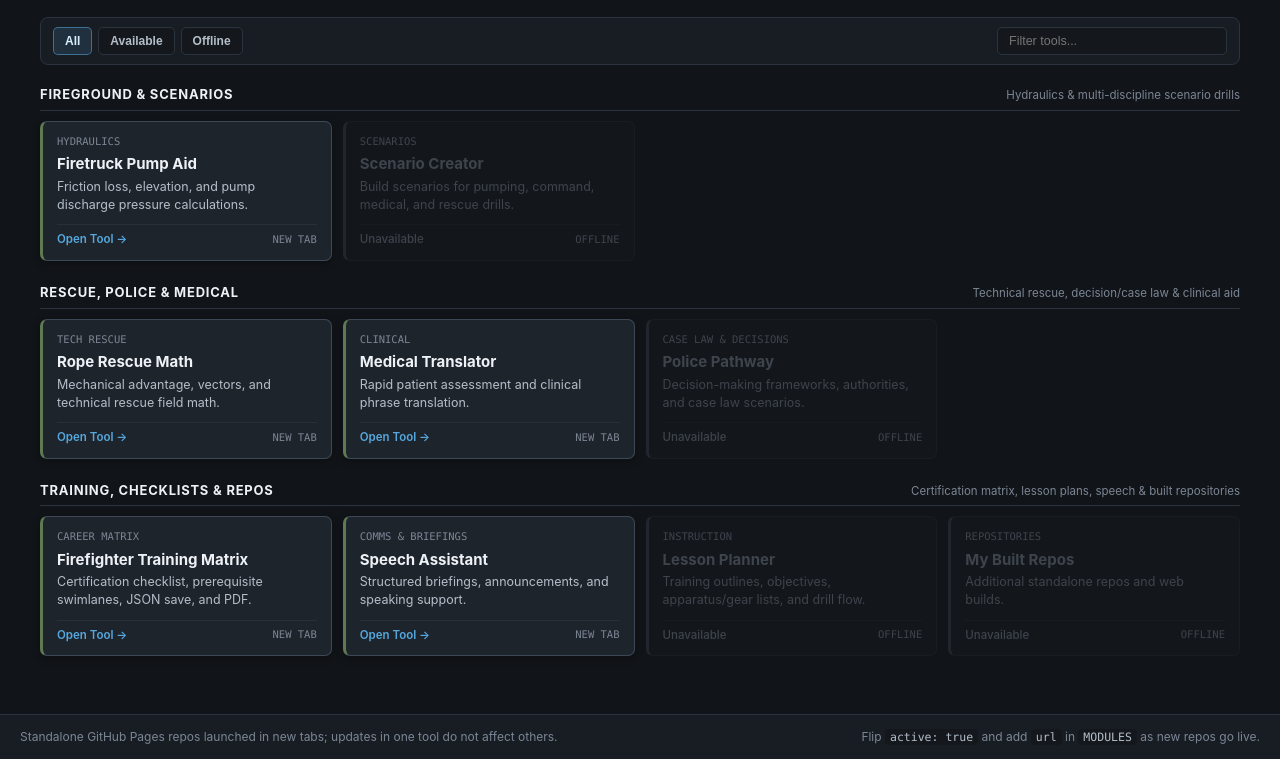
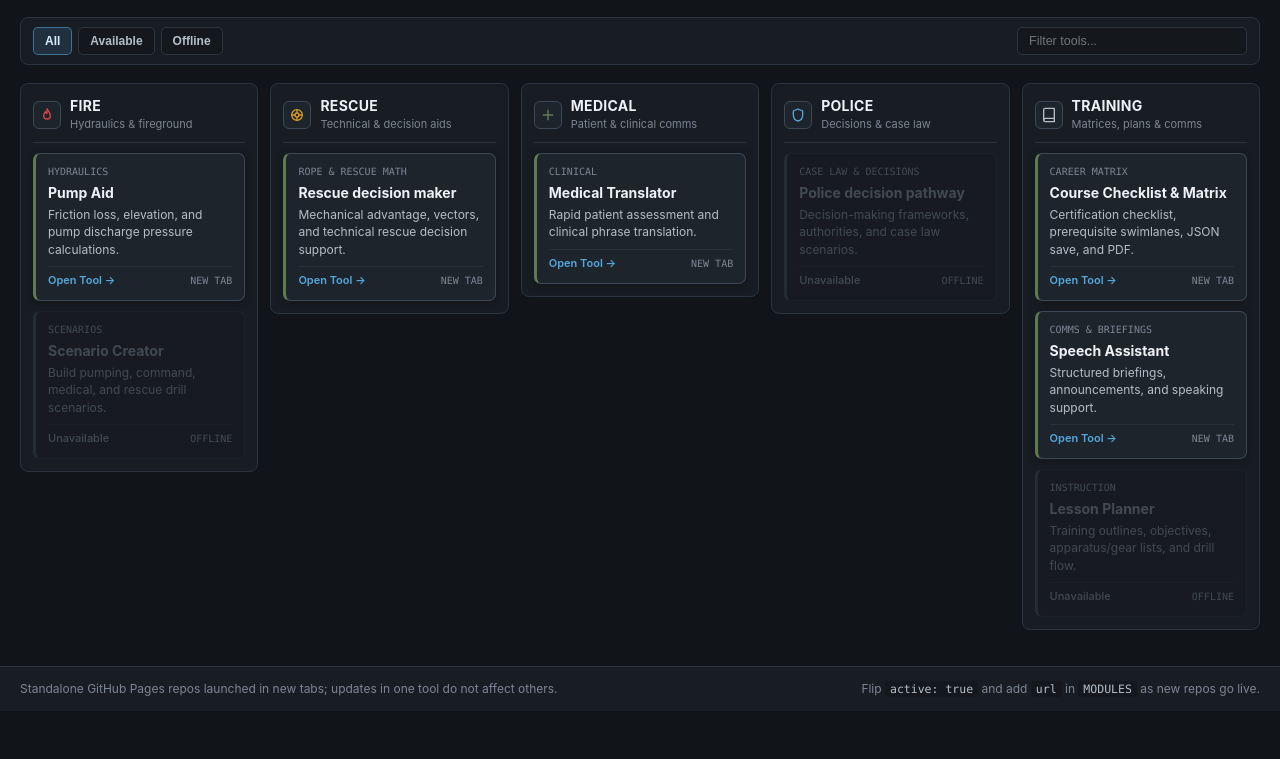
Before and after one commit to Gerber111213/First-responder-assistant, a plain HTML site: page index.html in a window 1280 px wide. Shown: the part 74-833 px from the top of the page. After the commit the page ends 800 px from the top, so only its background shows below. Drawn offline with Linux system fonts and the light colour scheme.

Commit message:
Refactor layout and styles in index.html
Updated layout styles and adjusted element properties in index.html. Introduced a new columns-board layout for better organization of content.

```diff
--- a/index.html
+++ b/index.html
@@ -58,7 +58,7 @@
     }
 
     .wrap {
-      max-width: 1240px;
+      max-width: 1480px;
       margin: 0 auto;
     }
 
@@ -134,7 +134,7 @@
       border: 1px solid var(--border-soft);
       border-radius: 8px;
       padding: 9px 12px;
-      margin-bottom: 20px;
+      margin-bottom: 18px;
       display: flex;
       flex-wrap: wrap;
       align-items: center;
@@ -186,39 +186,62 @@
       border-color: var(--sky);
     }
 
-    .bay {
-      margin-bottom: 22px;
+    /* 5-Column Discipline Layout */
+    .columns-board {
+      display: grid;
+      grid-template-columns: repeat(5, minmax(0, 1fr));
+      gap: 12px;
+      align-items: start;
     }
 
-    .bay-head {
+    .col-panel {
+      background: var(--bg-surface);
+      border: 1px solid var(--border-soft);
+      border-radius: 8px;
+      padding: 12px;
       display: flex;
-      flex-wrap: wrap;
-      align-items: baseline;
-      justify-content: space-between;
-      gap: 8px;
-      margin-bottom: 10px;
-      padding-bottom: 6px;
+      flex-direction: column;
+      gap: 10px;
+      min-width: 0;
+    }
+
+    .col-header {
+      display: flex;
+      align-items: center;
+      gap: 9px;
+      padding-bottom: 9px;
       border-bottom: 1px solid var(--border-soft);
     }
 
-    .bay-name {
+    .col-graphic {
+      width: 28px;
+      height: 28px;
+      border-radius: 6px;
+      background: var(--bg-card);
+      border: 1px solid var(--border-accent);
+      display: grid;
+      place-items: center;
+      flex-shrink: 0;
+    }
+
+    .col-graphic svg {
+      width: 16px;
+      height: 16px;
+    }
+
+    .col-title {
       margin: 0;
-      font-size: 13px;
+      font-size: 14px;
       font-weight: 700;
+      letter-spacing: 0.02em;
       text-transform: uppercase;
-      letter-spacing: 0.06em;
       color: var(--text-primary);
     }
 
-    .bay-hint {
-      font-size: 11.5px;
+    .col-sub {
+      margin: 1px 0 0;
+      font-size: 11px;
       color: var(--text-muted);
-    }
-
-    .grid {
-      display: grid;
-      grid-template-columns: repeat(auto-fill, minmax(265px, 1fr));
-      gap: 11px;
     }
 
     /* Active / Live Opaque Button */
@@ -226,13 +249,13 @@
       display: flex;
       flex-direction: column;
       justify-content: space-between;
-      gap: 10px;
+      gap: 8px;
       text-decoration: none;
       background: var(--bg-card);
       border: 1px solid var(--border-accent);
       border-left: 3px solid var(--olive);
       border-radius: 7px;
-      padding: 12px 14px;
+      padding: 11px 12px;
       color: var(--text-primary);
       opacity: 1;
       cursor: pointer;
@@ -252,12 +275,12 @@
       display: flex;
       flex-direction: column;
       justify-content: space-between;
-      gap: 10px;
+      gap: 8px;
       background: #161a20;
       border: 1px solid #242a33;
       border-left: 3px solid #39414d;
       border-radius: 7px;
-      padding: 12px 14px;
+      padding: 11px 12px;
       color: var(--text-muted);
       opacity: 0.42;
       pointer-events: none;
@@ -265,29 +288,23 @@
       cursor: not-allowed;
     }
 
-    .tool-top {
-      display: flex;
-      align-items: center;
-      justify-content: space-between;
-      gap: 8px;
-    }
-
     .tool-cat {
       font-family: var(--font-mono);
-      font-size: 10.5px;
+      font-size: 10px;
       color: var(--text-muted);
+      display: block;
     }
 
     .tool-title {
-      margin: 4px 0 3px;
-      font-size: 15px;
+      margin: 3px 0 3px;
+      font-size: 14px;
       font-weight: 700;
       color: inherit;
     }
 
     .tool-desc {
       margin: 0;
-      font-size: 12.5px;
+      font-size: 12px;
       color: var(--text-secondary);
     }
 
@@ -299,7 +316,7 @@
       display: flex;
       align-items: center;
       justify-content: space-between;
-      font-size: 11.5px;
+      font-size: 11px;
       font-weight: 600;
       color: var(--sky);
       padding-top: 6px;
@@ -313,9 +330,18 @@
 
     .tool-foot span:last-child {
       font-family: var(--font-mono);
-      font-size: 10.5px;
+      font-size: 10px;
       color: var(--text-muted);
       font-weight: 500;
+    }
+
+    .empty-col {
+      padding: 14px 10px;
+      text-align: center;
+      font-size: 11.5px;
+      color: var(--text-muted);
+      border: 1px dashed var(--border-soft);
+      border-radius: 6px;
     }
 
     .empty-state {
@@ -351,6 +377,18 @@
       background: var(--bg-input);
       padding: 1px 5px;
       border-radius: 4px;
+    }
+
+    @media (max-width: 1220px) {
+      .columns-board {
+        grid-template-columns: repeat(3, minmax(0, 1fr));
+      }
+    }
+
+    @media (max-width: 780px) {
+      .columns-board {
+        grid-template-columns: 1fr;
+      }
     }
   </style>
 </head>
@@ -391,7 +429,7 @@
       />
     </div>
 
-    <div id="bays"></div>
+    <div class="columns-board" id="columnsBoard"></div>
   </main>
 
   <footer class="foot">
@@ -402,82 +440,129 @@
   </footer>
 
   <script>
-    const BAYS = [
+    const COLUMNS = [
       {
-        id: "fire-scenarios",
-        title: "Fireground & Scenarios",
-        hint: "Hydraulics & multi-discipline scenario drills"
+        id: "fire",
+        title: "Fire",
+        sub: "Hydraulics & fireground",
+        icon: `
+          <svg viewBox="0 0 24 24" fill="none" stroke="#d94848" stroke-width="2" stroke-linecap="round" stroke-linejoin="round" aria-hidden="true">
+            <path d="M12 3c2.5 3.5 5 5.5 5 10a5 5 0 0 1-10 0c0-2.5 1.5-4.5 2.5-6 .2 1.8 1.2 2.5 2.5 2.5 0-2.5 0-4.5 0-6.5z"/>
+          </svg>
+        `
       },
       {
-        id: "rescue-le-med",
-        title: "Rescue, Police & Medical",
-        hint: "Technical rescue, decision/case law & clinical aid"
+        id: "rescue",
+        title: "Rescue",
+        sub: "Technical & decision aids",
+        icon: `
+          <svg viewBox="0 0 24 24" fill="none" stroke="#d99b26" stroke-width="2" stroke-linecap="round" stroke-linejoin="round" aria-hidden="true">
+            <circle cx="12" cy="12" r="8"/>
+            <circle cx="12" cy="12" r="3"/>
+            <path d="M12 4v5M12 15v5M4 12h5M15 12h5"/>
+          </svg>
+        `
       },
       {
-        id: "training-repos",
-        title: "Training, Checklists & Repos",
-        hint: "Certification matrix, lesson plans, speech & built repositories"
+        id: "medical",
+        title: "Medical",
+        sub: "Patient & clinical comms",
+        icon: `
+          <svg viewBox="0 0 24 24" fill="none" stroke="#5f7a52" stroke-width="2.2" stroke-linecap="round" stroke-linejoin="round" aria-hidden="true">
+            <path d="M12 5v14M5 12h14"/>
+          </svg>
+        `
+      },
+      {
+        id: "police",
+        title: "Police",
+        sub: "Decisions & case law",
+        icon: `
+          <svg viewBox="0 0 24 24" fill="none" stroke="#55a8de" stroke-width="2" stroke-linecap="round" stroke-linejoin="round" aria-hidden="true">
+            <path d="M12 3l7 3v6c0 5-3.2 8.2-7 9-3.8-.8-7-4-7-9V6l7-3z"/>
+          </svg>
+        `
+      },
+      {
+        id: "training",
+        title: "Training",
+        sub: "Matrices, plans & comms",
+        icon: `
+          <svg viewBox="0 0 24 24" fill="none" stroke="#b4bec9" stroke-width="2" stroke-linecap="round" stroke-linejoin="round" aria-hidden="true">
+            <path d="M4 19.5A2.5 2.5 0 0 1 6.5 17H20"/>
+            <path d="M6.5 2H20v20H6.5A2.5 2.5 0 0 1 4 19.5v-15A2.5 2.5 0 0 1 6.5 2z"/>
+          </svg>
+        `
       }
     ];
 
     const MODULES = [
+      // Fire
       {
         id: "pump-aid",
-        bay: "fire-scenarios",
+        col: "fire",
         cat: "HYDRAULICS",
-        title: "Firetruck Pump Aid",
+        title: "Pump Aid",
         desc: "Friction loss, elevation, and pump discharge pressure calculations.",
         url: "https://gerber111213.github.io/Firetruck-Pump-Aid/",
         active: true
       },
       {
-        id: "scenario-builder",
-        bay: "fire-scenarios",
+        id: "scenario-fire",
+        col: "fire",
         cat: "SCENARIOS",
         title: "Scenario Creator",
-        desc: "Build scenarios for pumping, command, medical, and rescue drills.",
+        desc: "Build pumping, command, medical, and rescue drill scenarios.",
         url: "",
         active: false
       },
+
+      // Rescue
       {
-        id: "rescue-tools",
-        bay: "rescue-le-med",
-        cat: "TECH RESCUE",
-        title: "Rope Rescue Math",
-        desc: "Mechanical advantage, vectors, and technical rescue field math.",
+        id: "rescue-decision-maker",
+        col: "rescue",
+        cat: "ROPE & RESCUE MATH",
+        title: "Rescue decision maker",
+        desc: "Mechanical advantage, vectors, and technical rescue decision support.",
         url: "https://gerber111213.github.io/Rope-Rescue-math/",
         active: true
       },
+
+      // Medical
       {
         id: "medical-translator",
-        bay: "rescue-le-med",
+        col: "medical",
         cat: "CLINICAL",
         title: "Medical Translator",
         desc: "Rapid patient assessment and clinical phrase translation.",
         url: "https://gerber111213.github.io/Medical-translator/",
         active: true
       },
+
+      // Police
       {
-        id: "police-pathway",
-        bay: "rescue-le-med",
+        id: "police-decision-pathway",
+        col: "police",
         cat: "CASE LAW & DECISIONS",
-        title: "Police Pathway",
+        title: "Police decision pathway",
         desc: "Decision-making frameworks, authorities, and case law scenarios.",
         url: "",
         active: false
       },
+
+      // Training
       {
         id: "course-checklist",
-        bay: "training-repos",
+        col: "training",
         cat: "CAREER MATRIX",
-        title: "Firefighter Training Matrix",
+        title: "Course Checklist & Matrix",
         desc: "Certification checklist, prerequisite swimlanes, JSON save, and PDF.",
         url: "https://gerber111213.github.io/Firefighter-training-matrix/",
         active: true
       },
       {
         id: "speech-assistant",
-        bay: "training-repos",
+        col: "training",
         cat: "COMMS & BRIEFINGS",
         title: "Speech Assistant",
         desc: "Structured briefings, announcements, and speaking support.",
@@ -486,19 +571,10 @@
       },
       {
         id: "lesson-planner",
-        bay: "training-repos",
+        col: "training",
         cat: "INSTRUCTION",
         title: "Lesson Planner",
         desc: "Training outlines, objectives, apparatus/gear lists, and drill flow.",
-        url: "",
-        active: false
-      },
-      {
-        id: "built-repos",
-        bay: "training-repos",
-        cat: "REPOSITORIES",
-        title: "My Built Repos",
-        desc: "Additional standalone repos and web builds.",
         url: "",
         active: false
       }
@@ -516,7 +592,7 @@
 
     function render() {
       const q = (document.getElementById("searchInput").value || "").trim().toLowerCase();
-      const baysEl = document.getElementById("bays");
+      const board = document.getElementById("columnsBoard");
 
       const activeTotal = MODULES.filter((m) => m.active && m.url).length;
       document.getElementById("countPill").innerHTML =
@@ -536,11 +612,11 @@
         return modeMatch && textMatch;
       });
 
-      const html = BAYS.map((bay) => {
-        const bayModules = items.filter((m) => m.bay === bay.id);
-        if (!bayModules.length) return "";
+      const colsHtml = COLUMNS.map((col) => {
+        const colModules = items.filter((m) => m.col === col.id);
 
-        const cards = bayModules
+        const cardsHtml = colModules.length
+          ? colModules
               .map((m) => {
                 const isReady = Boolean(m.active && m.url);
                 if (isReady) {
@@ -552,9 +628,7 @@
                       rel="noopener noreferrer"
                     >
                       <div>
-                    <div class="tool-top">
                         <span class="tool-cat">${m.cat}</span>
-                    </div>
                         <h2 class="tool-title">${m.title}</h2>
                         <p class="tool-desc">${m.desc}</p>
                       </div>
@@ -573,9 +647,7 @@
                     tabindex="-1"
                   >
                     <div>
-                  <div class="tool-top">
                       <span class="tool-cat">${m.cat}</span>
-                  </div>
                       <h2 class="tool-title">${m.title}</h2>
                       <p class="tool-desc">${m.desc}</p>
                     </div>
@@ -586,22 +658,24 @@
                   </div>
                 `;
               })
-          .join("");
+              .join("")
+          : `<div class="empty-col">No matching tools</div>`;
 
         return `
-          <section class="bay">
-            <div class="bay-head">
-              <h2 class="bay-name">${bay.title}</h2>
-              <span class="bay-hint">${bay.hint}</span>
+          <section class="col-panel" aria-label="${col.title}">
+            <div class="col-header">
+              <div class="col-graphic">${col.icon}</div>
+              <div>
+                <h2 class="col-title">${col.title}</h2>
+                <p class="col-sub">${col.sub}</p>
               </div>
-            <div class="grid">${cards}</div>
+            </div>
+            ${cardsHtml}
           </section>
         `;
       }).join("");
 
-      baysEl.innerHTML =
-        html ||
-        `<div class="empty-state">No tools match your current filter or search.</div>`;
+      board.innerHTML = colsHtml;
     }
 
     render();
```
Lines whose indentation alone changed are shown as unchanged.
